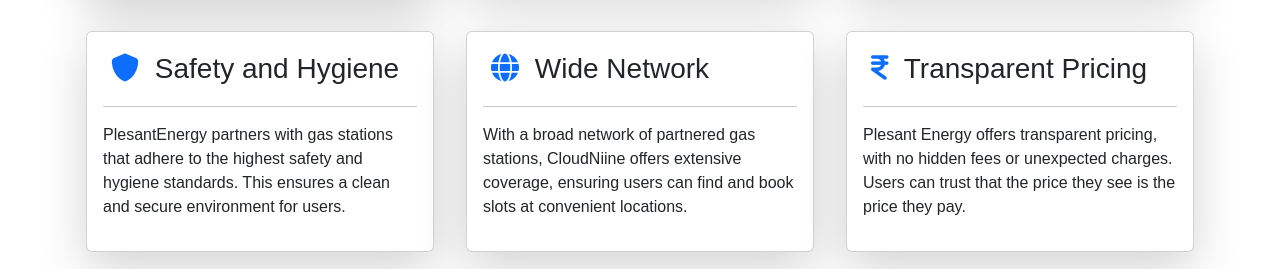
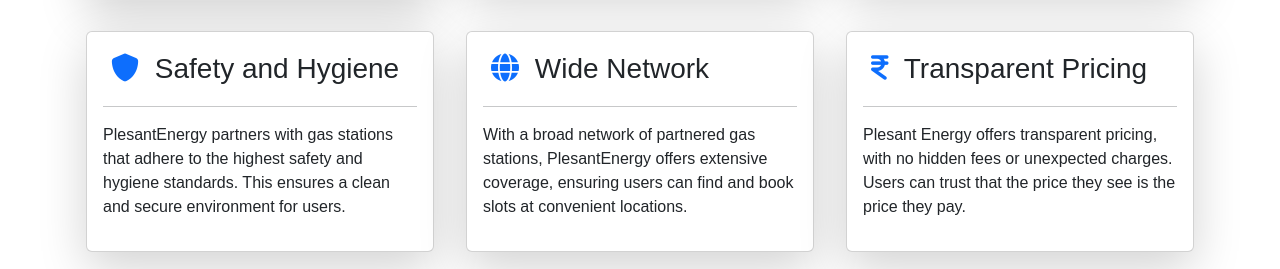
Before and after one commit to Susenthraprabu31/gas-booking-frontend, a React (Vite) app: page /home in a window 1280 px wide. Shown: the part 2182-2451 px from the top of the page. Built offline with nearby package versions, Linux system fonts and the light colour scheme.

Commit message:
gas-frontend

```diff
--- a/src/Components/IconCards/IconCards.jsx
+++ b/src/Components/IconCards/IconCards.jsx
@@ -30,7 +30,7 @@
       icon: "fa-solid fa-globe text-primary px-2",
       title: "Wide Network",
       paragraph:
-        "With a broad network of partnered gas stations, CloudNiine offers extensive coverage, ensuring users can find and book slots at convenient locations.",
+        "With a broad network of partnered gas stations, PlesantEnergy offers extensive coverage, ensuring users can find and book slots at convenient locations.",
     },
     {
       icon: "fa-solid fa-indian-rupee-sign text-primary px-2",
```
